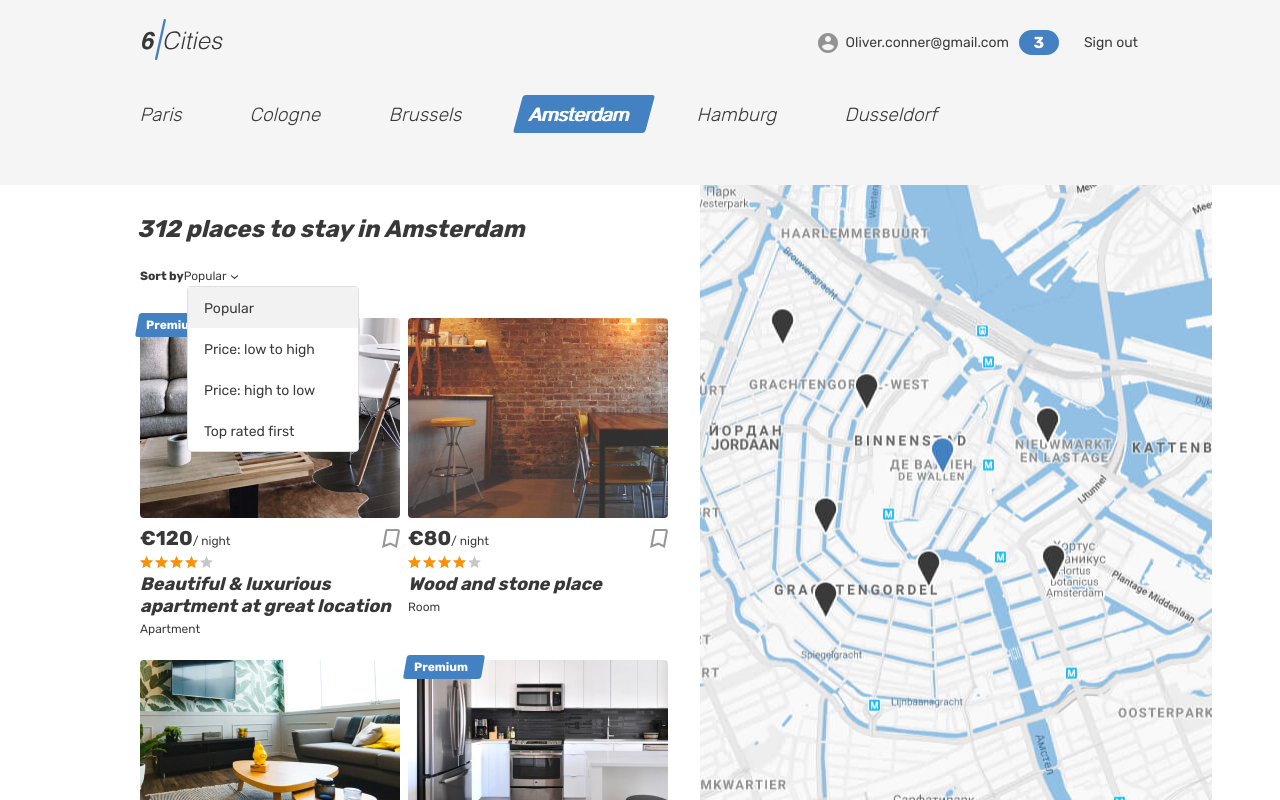
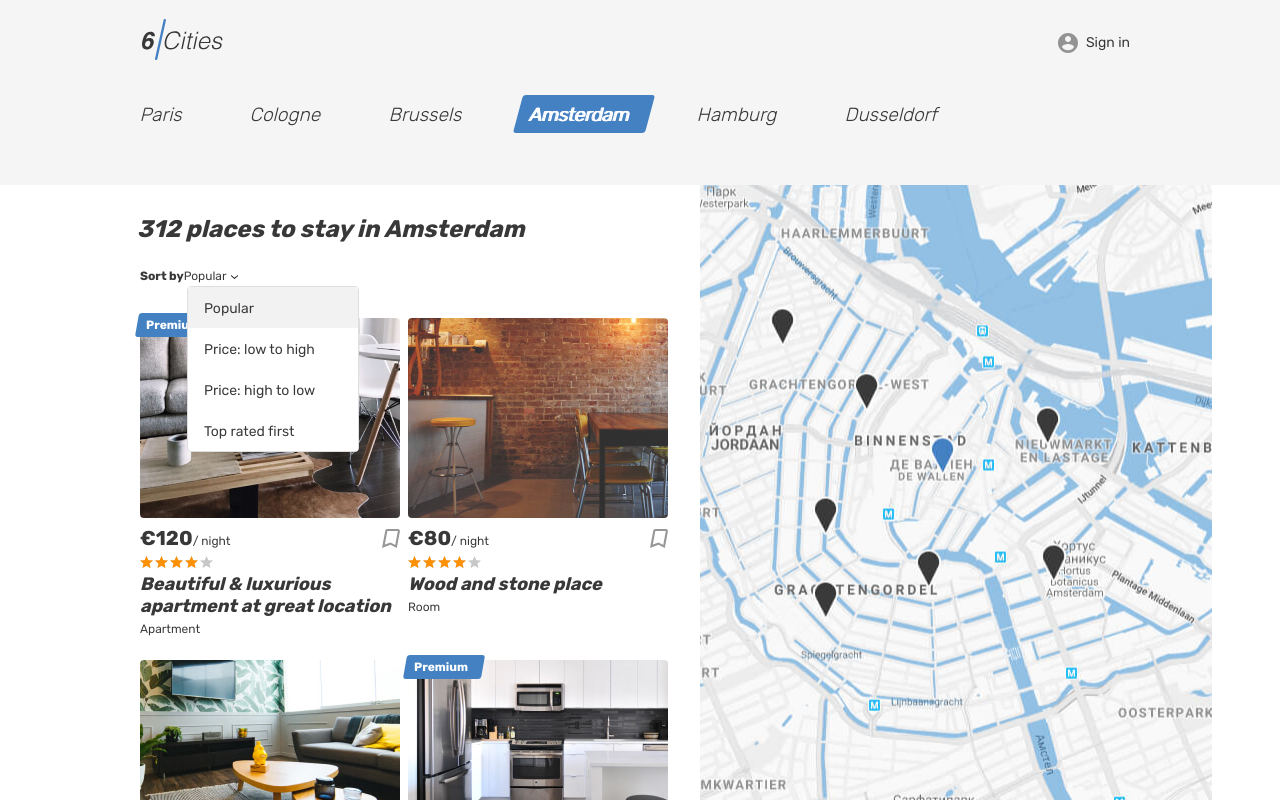
Before and after one commit to htmlacademy-react/586815-six-cities-3, a React (Vite) app: page / in a window 1280 px wide. Built offline with nearby package versions, Linux system fonts and the light colour scheme.

Commit message:
Add user profile component

```diff
--- a/src/components/App.tsx
+++ b/src/components/App.tsx
@@ -1,11 +1,12 @@
 import MainPage from '../pages/main-page';
 import { CardType } from '../types/common';
 import {Route, BrowserRouter, Routes} from 'react-router-dom';
-import { AppRoute } from '../const';
+import { AppRoute, AuthorizationStatus } from '../const';
 import NotFoundPage from '../pages/not-found-page';
 import Favorites from '../pages/favorites';
 import Login from '../pages/login';
 import Offer from '../pages/offer';
+import PrivateRoute from './private-route';
 
 function App({cards}:{cards:CardType[]}): JSX.Element {
   return (
@@ -17,7 +18,13 @@ function App({cards}:{cards:CardType[]}): JSX.Element {
         />
         <Route
           path={AppRoute.Favorites}
-          element={<Favorites />}
+          element={
+            <PrivateRoute
+              authorizationStatus={AuthorizationStatus.NoAuth}
+            >
+              <Favorites />
+            </PrivateRoute>
+          }
         />
         <Route
           path={AppRoute.Login}
--- /dev/null
+++ b/src/components/private-route.tsx
@@ -0,0 +1,18 @@
+import { AuthorizationStatus, AppRoute } from '../const';
+import { Navigate } from 'react-router-dom';
+
+type PrivateRouteProps = {
+  authorizationStatus: AuthorizationStatus;
+  children: JSX.Element;
+}
+
+function PrivateRoute(props: PrivateRouteProps): JSX.Element {
+  const {authorizationStatus, children} = props;
+  return (
+    authorizationStatus === AuthorizationStatus.Auth
+      ? children
+      : <Navigate to={AppRoute.Login} />
+  );
+}
+
+export default PrivateRoute;
--- /dev/null
+++ b/src/components/user-profile.tsx
@@ -0,0 +1,39 @@
+import { Link } from 'react-router-dom';
+import { AuthorizationStatus } from '../const';
+
+type UserProfilePropsType = {
+  disabled?: boolean;
+  authorizationStatus: AuthorizationStatus;
+};
+
+function UserProfile (props: UserProfilePropsType): JSX.Element {
+  const {disabled, authorizationStatus} = props;
+
+  return (
+    authorizationStatus === AuthorizationStatus.Auth ?
+      <>
+        <li className="header__nav-item user">
+          <Link className="header__nav-link header__nav-link--profile" to="/favorites" style={{ pointerEvents: disabled ? 'none' : 'auto'}} aria-disabled={disabled}>
+            <div className="header__avatar-wrapper user__avatar-wrapper">
+            </div>
+            <span className="header__user-name user__name">Oliver.conner@gmail.com</span>
+            <span className="header__favorite-count">3</span>
+          </Link>
+        </li>
+        <li className="header__nav-item">
+          <Link className="header__nav-link" to="/">
+            <span className="header__signout">Sign out</span>
+          </Link>
+        </li>
+      </> :
+      <li className="header__nav-item user">
+        <Link className="header__nav-link header__nav-link--profile" to="/login">
+          <div className="header__avatar-wrapper user__avatar-wrapper">
+          </div>
+          <span className="header__login">Sign in</span>
+        </Link>
+      </li>
+  );
+}
+
+export default UserProfile;
--- a/src/const.ts
+++ b/src/const.ts
@@ -4,3 +4,9 @@ export enum AppRoute {
   Offer = '/offer',
   Main = '/',
 }
+
+export enum AuthorizationStatus {
+  Auth = 'AUTH',
+  NoAuth = 'NO_AUTH',
+  Unknown = 'UNKNOWN',
+}
--- a/src/mocks/mocks.ts
+++ b/src/mocks/mocks.ts
@@ -53,4 +53,4 @@ const placeCards: CardType[] = [
   }
 ];
 
-export {placeCards};
+export {placeCards };
--- a/src/pages/favorites.tsx
+++ b/src/pages/favorites.tsx
@@ -1,5 +1,6 @@
 import Logo from '../components/logo';
-import { Link } from 'react-router-dom';
+import UserProfile from '../components/user-profile';
+import { AuthorizationStatus } from '../const';
 
 export default function Factories():JSX.Element {
   return (
@@ -12,19 +13,7 @@ export default function Factories():JSX.Element {
             </div>
             <nav className="header__nav">
               <ul className="header__nav-list">
-                <li className="header__nav-item user">
-                  <a className="header__nav-link header__nav-link--profile" href="#">
-                    <div className="header__avatar-wrapper user__avatar-wrapper">
-                    </div>
-                    <span className="header__user-name user__name">Oliver.conner@gmail.com</span>
-                    <span className="header__favorite-count">3</span>
-                  </a>
-                </li>
-                <li className="header__nav-item">
-                  <Link className="header__nav-link" to="/">
-                    <span className="header__signout">Sign out</span>
-                  </Link>
-                </li>
+                <UserProfile authorizationStatus={AuthorizationStatus.NoAuth}/>
               </ul>
             </nav>
           </div>
--- a/src/pages/main-page.tsx
+++ b/src/pages/main-page.tsx
@@ -1,7 +1,8 @@
 import PlaceCard from '../components/place-card';
 import { CardType } from '../types/common';
 import Logo from '../components/logo';
-import { Link } from 'react-router-dom';
+import UserProfile from '../components/user-profile';
+import { AuthorizationStatus } from '../const';
 
 type Props = {
 cards:CardType[];
@@ -25,19 +26,7 @@ function MainPage(props:Props): JSX.Element {
             </div>
             <nav className="header__nav">
               <ul className="header__nav-list">
-                <li className="header__nav-item user">
-                  <a className="header__nav-link header__nav-link--profile" href="#">
-                    <div className="header__avatar-wrapper user__avatar-wrapper">
-                    </div>
-                    <span className="header__user-name user__name">Oliver.conner@gmail.com</span>
-                    <span className="header__favorite-count">3</span>
-                  </a>
-                </li>
-                <li className="header__nav-item">
-                  <Link className="header__nav-link" to="/">
-                    <span className="header__signout">Sign out</span>
-                  </Link>
-                </li>
+                <UserProfile authorizationStatus={AuthorizationStatus.NoAuth}/>
               </ul>
             </nav>
           </div>
--- a/src/pages/not-found-page.tsx
+++ b/src/pages/not-found-page.tsx
@@ -1,5 +1,7 @@
 import Logo from '../components/logo';
 import {Link} from 'react-router-dom';
+import UserProfile from '../components/user-profile';
+import { AuthorizationStatus } from '../const';
 
 function NotFoundPage(): JSX.Element {
   return (
@@ -12,19 +14,7 @@ function NotFoundPage(): JSX.Element {
             </div>
             <nav className="header__nav">
               <ul className="header__nav-list">
-                <li className="header__nav-item user">
-                  <a className="header__nav-link header__nav-link--profile" href="#">
-                    <div className="header__avatar-wrapper user__avatar-wrapper">
-                    </div>
-                    <span className="header__user-name user__name">Oliver.conner@gmail.com</span>
-                    <span className="header__favorite-count">3</span>
-                  </a>
-                </li>
-                <li className="header__nav-item">
-                  <Link className="header__nav-link" to="/">
-                    <span className="header__signout">Sign out</span>
-                  </Link>
-                </li>
+                <UserProfile authorizationStatus={AuthorizationStatus.NoAuth}/>
               </ul>
             </nav>
           </div>
--- a/src/pages/offer.tsx
+++ b/src/pages/offer.tsx
@@ -1,5 +1,6 @@
 import Logo from '../components/logo';
-import { Link } from 'react-router-dom';
+import UserProfile from '../components/user-profile';
+import { AuthorizationStatus } from '../const';
 
 export default function Offer():JSX.Element {
   return (
@@ -12,19 +13,7 @@ export default function Offer():JSX.Element {
             </div>
             <nav className="header__nav">
               <ul className="header__nav-list">
-                <li className="header__nav-item user">
-                  <a className="header__nav-link header__nav-link--profile" href="#">
-                    <div className="header__avatar-wrapper user__avatar-wrapper">
-                    </div>
-                    <span className="header__user-name user__name">Oliver.conner@gmail.com</span>
-                    <span className="header__favorite-count">3</span>
-                  </a>
-                </li>
-                <li className="header__nav-item">
-                  <Link className="header__nav-link" to="/">
-                    <span className="header__signout">Sign out</span>
-                  </Link>
-                </li>
+                <UserProfile authorizationStatus={AuthorizationStatus.NoAuth}/>
               </ul>
             </nav>
           </div>
```
